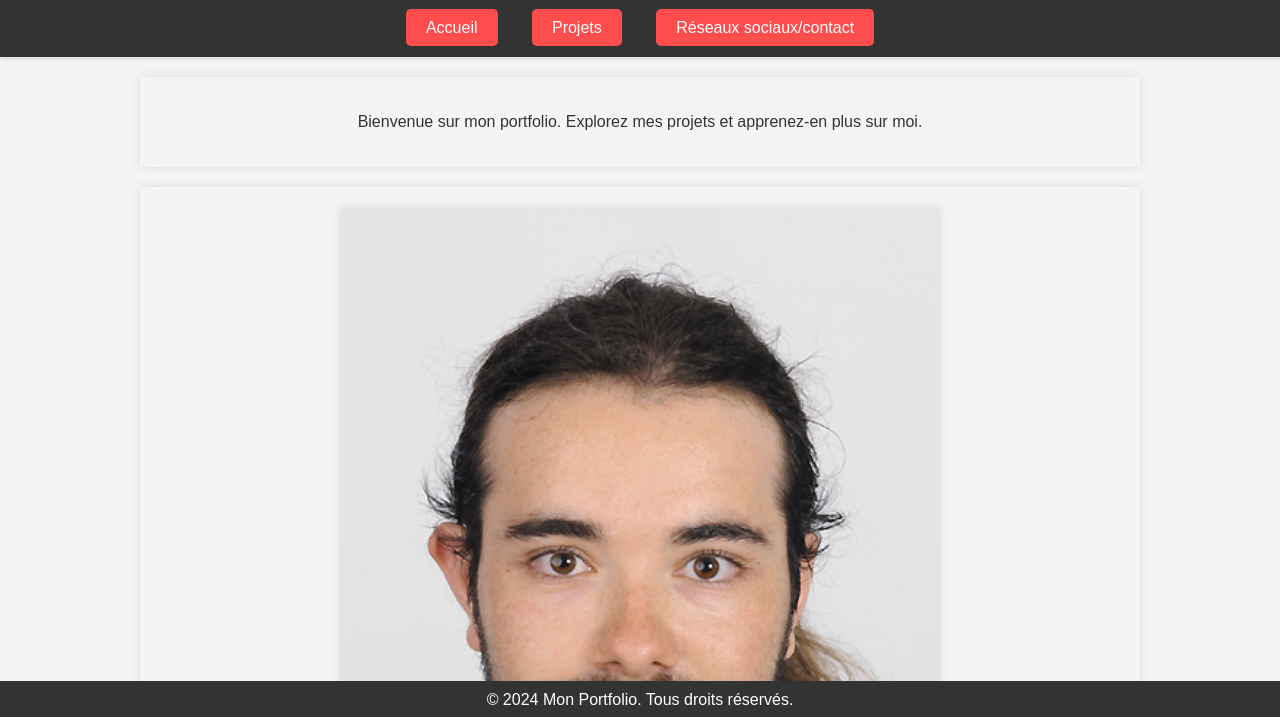
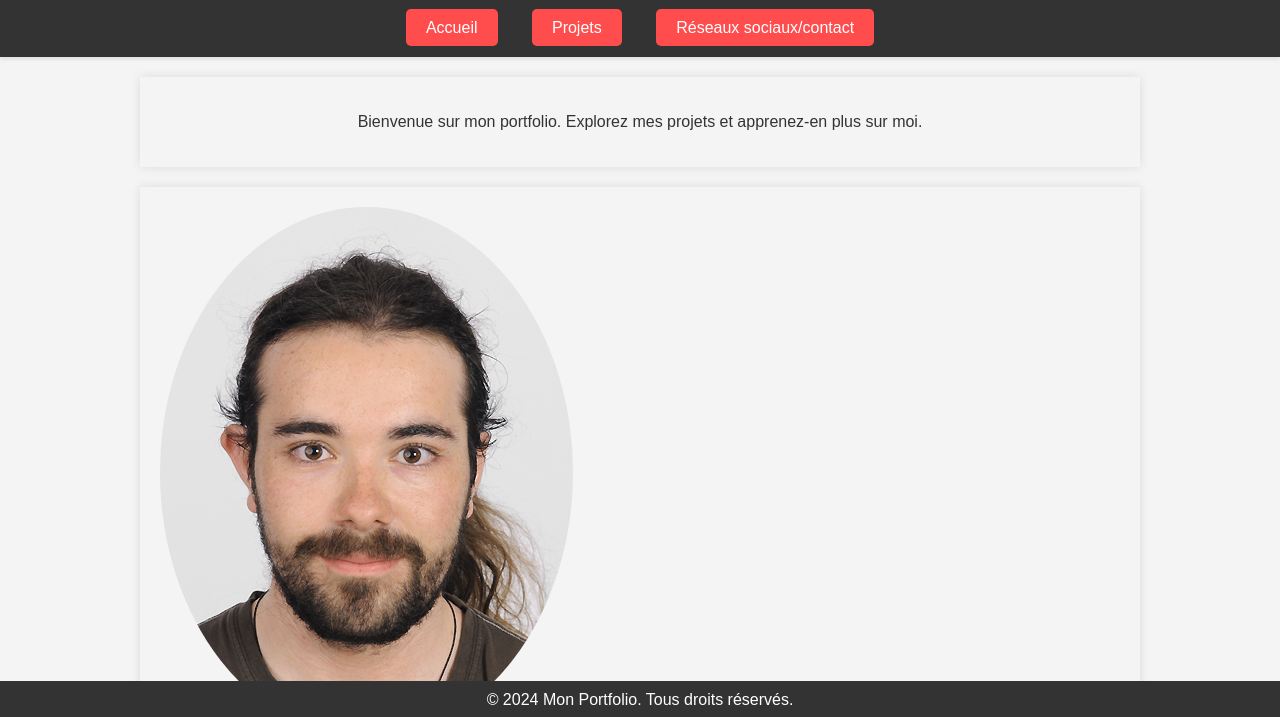
Before and after one commit to Soladoc/portfolio, a plain HTML site: page index.html in a window 1280 px wide. Shown: the part 81-798 px from the top of the page. Drawn offline with Linux system fonts and the light colour scheme.

Commit message:
Update index.html

```diff
--- a/index.html
+++ b/index.html
@@ -26,7 +26,7 @@
     </section>
 
     <section id="about" class="section light-mode">
-        <img src="79.jpg" alt="Romain Grandchamp" class="project-image">
+        <img src="79.jpg" alt="Romain Grandchamp" class="profil-image">
         <h2>Une courte introduction</h2>
         <p>Bonjour ! Je suis Romain Grandchamp (ou Soladoc sur internet), un étudiant en 1ère année de BUT informatique. J'ai une passion pour le codage, les jeux vidéos et plus généralement l'informatique. Mon domaine préféré en informatique est les bases de données. Je suis actuellement à la recherche d'une alternance, si possible dans le domaine des bases de données.</p>
     </section>
```
